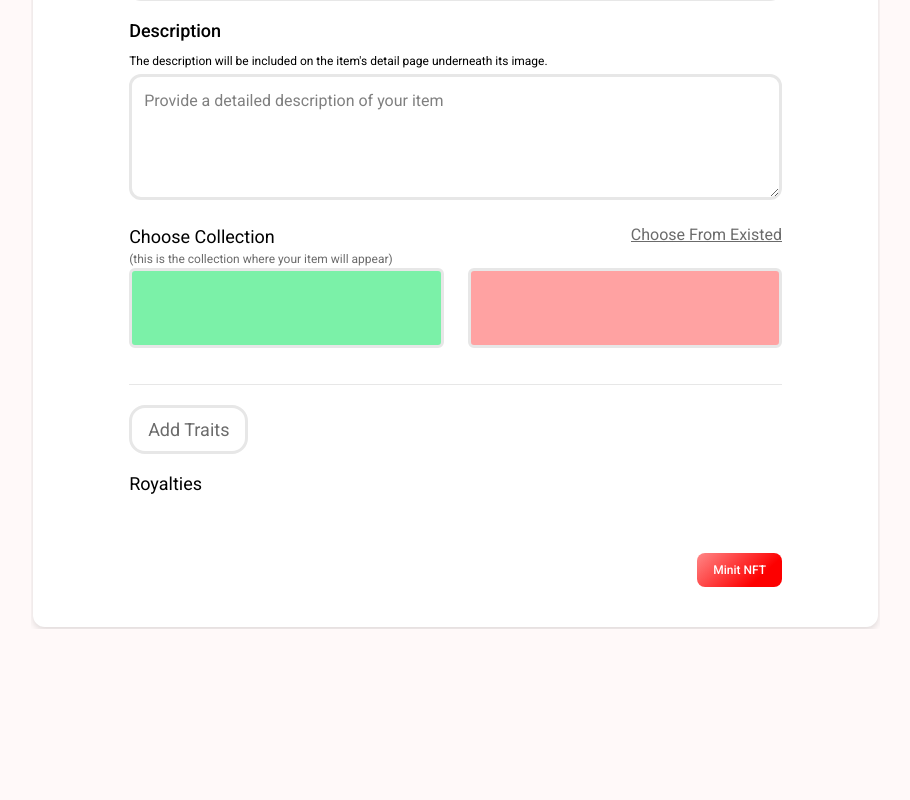
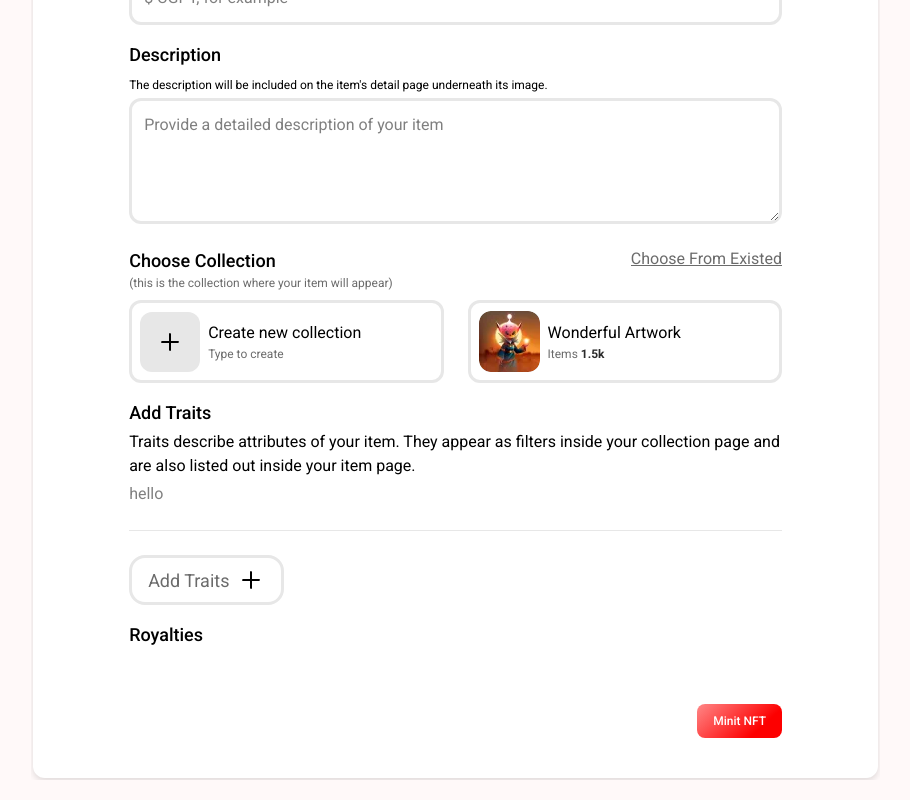
Before and after one commit to tahir-rafique/NFT-ALGO, a React (Vite) app: page /create-nft in a window 1280 px wide. Shown: the part 600-1400 px from the top of the page, without its empty margins (320-1230 px from the left). Before the commit the page ends 1249 px from the top, so only its background shows below. Built offline with nearby package versions, Linux system fonts and the light colour scheme.

Commit message:
creatNFTpage updated

```diff
--- a/src/components/Navbar.jsx
+++ b/src/components/Navbar.jsx
@@ -63,7 +63,7 @@ const Navbar = () => {
                         </div>
                         <div className="hidden lg:flex gap-4">
                             <ButtonMain text="Connect Wallet" onClick={showModal} />
-                            <ButtonSecondary text="Create NFT" onClick={()=>{navigate('*')}} />
+                            <ButtonSecondary text="Create NFT" onClick={()=>{navigate('create-nft')}} />
                         </div>
 
 
--- a/src/components/TopCollection.jsx
+++ b/src/components/TopCollection.jsx
@@ -8,7 +8,7 @@ const TopCollection = () => {
 
     <div className="relative">
       <div className="flex justify-center relative z-50">
-        <div className="container mx-auto px-5 sm:px-12 lg:px-20 py-10 flex flex-col gap-4 lg:gap-1">
+        <div className="container mx-auto px-5 sm:px-12 lg:px-20 py-10 flex flex-col gap-4 lg:gap-10 ">
           <div className="flex justify-between gap-4 items-center">
 
             <h2 className="leading-none">Top Collection</h2>
--- a/src/pages/CreateNFT.jsx
+++ b/src/pages/CreateNFT.jsx
@@ -2,9 +2,15 @@ import { Link } from "react-router-dom"
 import backdooricon from '../assets/SellMethod/icons/bdicon.webp'
 import personIMG from '../assets/SellMethod/images/personImage.webp'
 import Navbar from "../components/Navbar"
-// import addIcon from '../a'
+import addIcon from '../assets/CreateNFT/icons/addicon.webp'
+import artImage from '../assets/CreateNFT/icons/artImage.webp'
+
+
 
 const CreateNFT = () => {
+
+
+
     return (
         <>
             <Navbar />
@@ -14,7 +20,7 @@ const CreateNFT = () => {
                     <div className="flex gap-10 py-5 max-lg:flex-col">
 
                         {/* left div*/}
-                        <div className="lg:max-w-[400px] flex flex-col gap-4 max-lg:items-center max-lg:w-full p-0.5">
+                        <div className="lg:max-w-[400px] flex flex-col gap-10 max-lg:items-center max-lg:w-full p-0.5">
 
                             <div className="bg-inverted w-fit px-4 rounded-2xl drop-shadow-md  py-2 items-center" >
                                 <Link to="/" className="flex gap-2">
@@ -27,7 +33,7 @@ const CreateNFT = () => {
                         </div>
 
                         {/* Right div */}
-                        <div className="w-full flex flex-col gap-4 p-0.5">
+                        <div className="w-full flex flex-col gap-10 p-0.5">
 
                             {/*  Single NFT */}
                             <div className="bg-inverted w-fit px-4 rounded-2xl border-3 border-boorder  py-2 items-center" >
@@ -40,16 +46,17 @@ const CreateNFT = () => {
                             {/* inner content */}
                             <div className="bg-inverted rounded-xl drop-shadow-md w-full px-6 md:px-24 flex flex-col gap-4 font-secondary">
 
+
+                                {/* Form */}
+
                                 <form action="" className="flex flex-col gap-4">
 
                                     <h2 className="uppercase text-center pt-5">Mint your nft</h2>
-
 
                                     <div className="flex flex-col gap-2">
                                         <label htmlFor="name"><h5 className="font-medium">Item Name*</h5></label>
                                         <input type="text" required id="name" placeholder="Enter your Name" className="bg-inverted border-3 border-boorder rounded-xl w-full px-3 py-3" />
                                     </div>
-
 
 
                                     <div className="flex flex-col gap-2">
@@ -68,42 +75,76 @@ const CreateNFT = () => {
 
 
                                     {/* Choose Collection */}
-                                    <div className="">
-                                        <div className="flex justify-between">
-                                            <h5>Choose Collection</h5>
-                                            <a href="/" className="underline text-para-light"> <h6>Choose From Existed </h6></a>
+                                    <div className="flex flex-col gap-2">
+
+                                        <div>
+                                            <div className="flex justify-between">
+                                                <h5 className="font-medium">Choose Collection</h5>
+                                                <a href="/" className="underline text-para-light"> <h6>Choose From Existed </h6></a>
+                                            </div>
+                                            <p className="text-para-light">(this is the collection where your item will appear)  </p>
                                         </div>
-                                        <p className="text-para-light">(this is the collection where your item will appear)  </p>
 
 
                                         <div className="flex gap-6">
-                                            <div className="bg-green-300 w-[50%] h-20 border-3 border-boorder rounded-md"></div>
-                                            <div className="bg-red-300 w-[50%] h-20 border-3 border-boorder rounded-md"></div>
+
+                                            {/* Choose div one  */}
+                                            <div className="bg-inverted w-[50%]  border-3 border-boorder rounded-xl flex py-2 gap-2 items-center pl-2">
+                                                <div className="bg-muted p-4 rounded-xl">
+                                                    <img src={addIcon} alt="" />
+                                                </div>
+
+                                                <div>
+                                                    <h6>Create new collection</h6>
+                                                    <p className="text-para-light">Type to create</p>
+                                                </div>
+                                            </div>
+
+
+                                            {/* Choose div tow */}
+                                            <div className="bg-inverted w-[50%]  border-3 border-boorder rounded-xl flex gap-2 items-center py-2 pl-2">
+                                                <div className="bg-muted rounded-xl">
+                                                    <img src={artImage} alt="" />
+
+                                                </div>
+
+                                                <div>
+                                                    <h6>Wonderful Artwork</h6>
+                                                    <p className="text-para-light">Items <b className="text-secondary"> 1.5k </b></p>
+                                                </div>
+                                            </div>
                                         </div>
+
                                     </div>
 
                                     {/*  Add Traits */}
+                                    <div className="flex flex-col gap-1">
+                                        <h5 className="font-medium">Add Traits</h5>
+                                        <h6>Traits describe attributes of your item. They appear as filters inside your collection page and
+                                            are also listed out inside your item page.</h6>
 
+                                        {/* Edit input */}
+                                        <div>
+                                            <input type="text" placeholder="hello" />
 
-                                    <div>
-
-                                        <hr className="my-5 text-boorder"/>
+                                        </div>
+                                        <hr className="my-5 text-boorder" />
 
                                         {/*  Add Traits  button*/}
-
                                         <div className="bg-inverted w-fit px-4 rounded-2xl border-3 border-boorder  py-2 items-center" >
                                             <Link to="/" className="flex items-center gap-2">
                                                 <h5 className="font-secondary text-para-light"> Add Traits</h5>
+                                                <img src={addIcon} alt="" />
+                                            </Link>
 
-                                                {/* <img src={addIcon} alt="" /> */}
-                                            </Link>
+
                                         </div>
 
                                     </div>
 
                                     {/* Royalities */}
                                     <div>
-                                        <h5>Royalties</h5>
+                                        <h5 className="font-medium">Royalties</h5>
                                         {/* switch button    */}
                                     </div>
 
@@ -118,12 +159,11 @@ const CreateNFT = () => {
 
 
                                 </form>
+
                             </div>
-
 
                         </div>
                     </div>
-
                 </div>
             </div>
         </>
--- a/src/pages/CreateNFTpage.jsx
+++ b/src/pages/CreateNFTpage.jsx
@@ -31,7 +31,7 @@ const CreateNFTpage = () => {
                         </div>
 
                         <div className='p-0.5'>
-                            <div className="mx-auto rounded-xl flex justify-between items-center gap-4 px-4 py-3 md:py-5 bg-inverted drop-shadow-md relative z-40 w-full max-w-[800px]">
+                            <div className="mx-auto rounded-xl flex justify-between items-center gap-4 px-4 py-3 md:py-5 bg-inverted drop-shadow-md relative z-40 w-full max-w-[800px] cursor-pointer">
                                 <input className="font-secondary text-light w-full max-w-[600px] outline-none " placeholder="Fantasy Creature holding......" />
                                 <a href="#" className="absolute navbtn-size text-small navbtn-border font-medium background-grad text-inverted max-md:px-2 px-4 py-2 shrink-0 cursor-pointer flex gap-1 right-4 z-50 ">
                                     <h6>Generate</h6>
```
Also changed, not shown: src/assets/CreateNFT/icons/addicon.webp (added), src/assets/CreateNFT/icons/artImage.webp (added).
